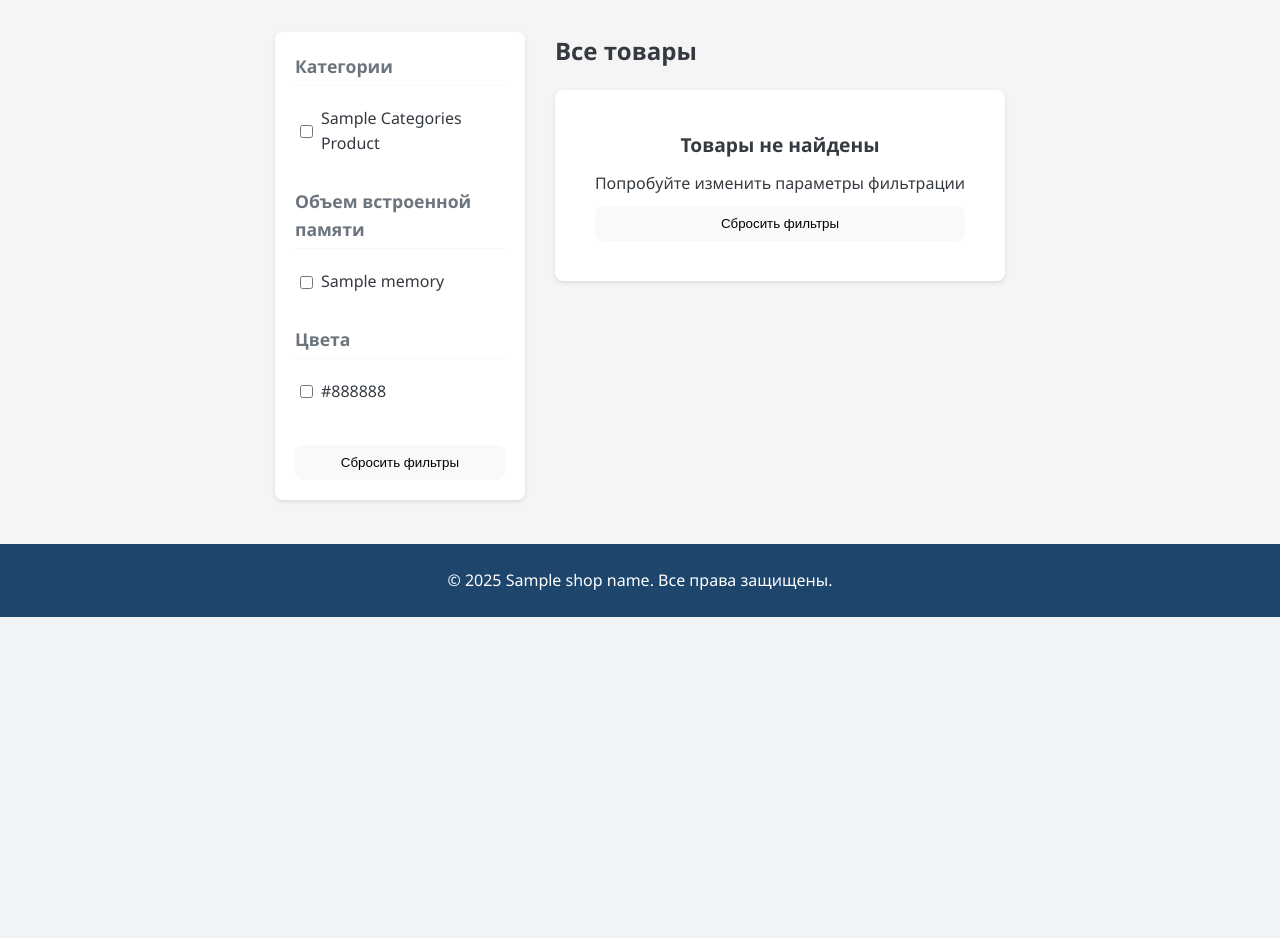
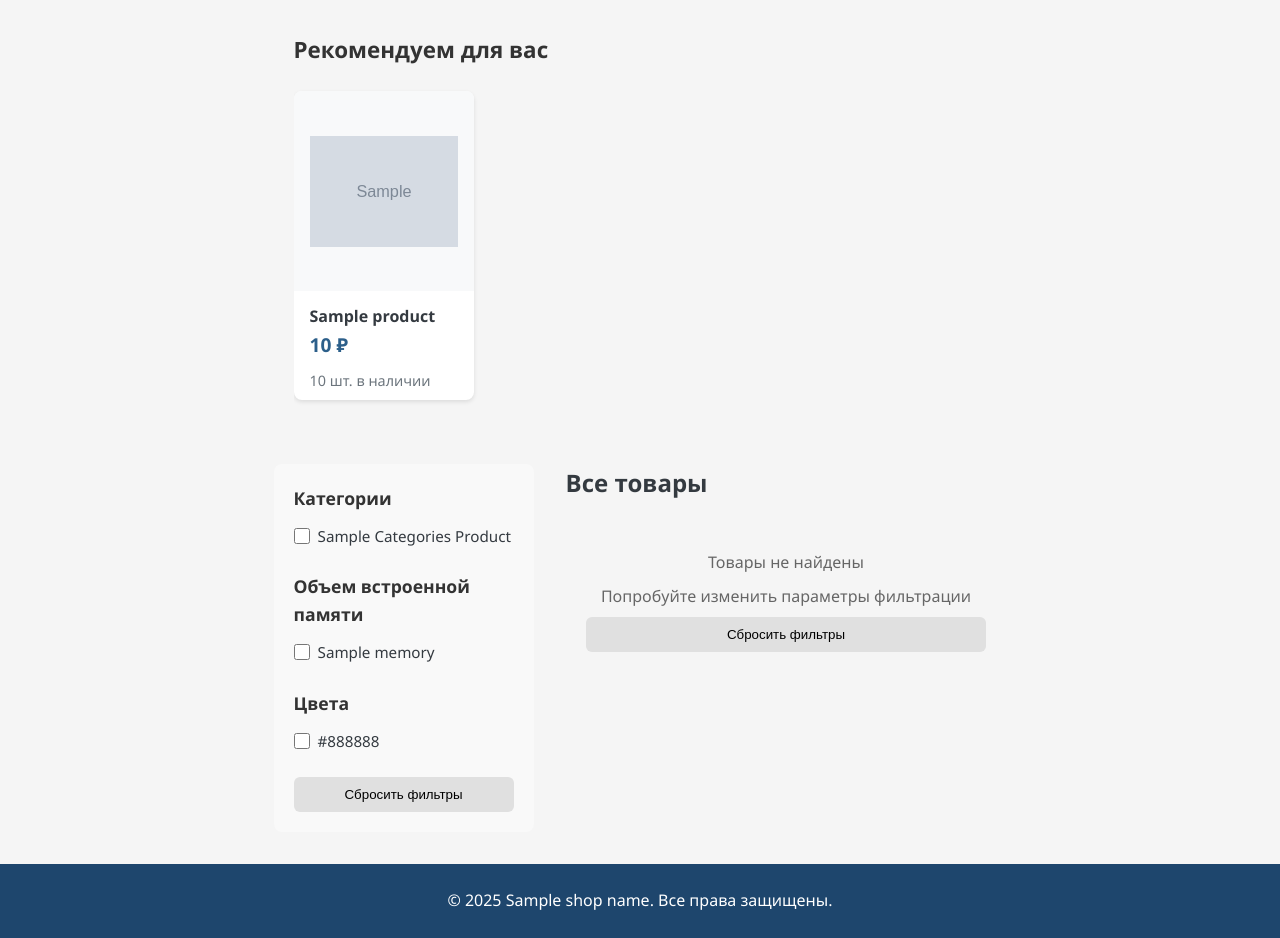
Before and after one commit to silkinatatiana/ecommerceFastAPI, a FastAPI app: template app/templates/index.html in a window 1280 px wide. Shown: the part 202-1140 px from the top of the page. Before the commit the page ends 819 px from the top, so only its background shows below. Run offline with FastAPI, Linux system fonts and the light colour scheme; the template is opened without the code that fills it: most values are stand-ins (such as "Sample title", 1, 10 or a date in 2020); grey boxes marked "Sample" are stand-in pictures; parts of the project's set-up code (start-up, migrations or seed data) failed here and were passed over.

Commit message:
Featured products have been added to the home page.

```diff
--- a/app/functions/main_func.py
+++ b/app/functions/main_func.py
@@ -8,6 +8,7 @@ from sqlalchemy.ext.asyncio import AsyncSession
 from jose import jwt
 
 from app.routers import products
+from database.crud.products import get_product
 from database.db_depends import get_db
 from config import Config
 from general_functions.cart_func import get_in_cart_product_ids
@@ -230,6 +231,8 @@ async def build_full_page_context(
     built_in_memory: Optional[str],
     is_favorite: bool
 ) -> Dict[str, Any]:
+    recommend_products = await get_product(db=db, product_ids=recommend_product_ids)
+
     categories_data = await fetch_categories()
     categories_products = {}
 
@@ -275,8 +278,6 @@ async def build_full_page_context(
             "per_page": 3,
         }
 
-
-
     filters = await get_filters(db)
 
     all_colors = await get_filtered_values(
@@ -294,6 +295,7 @@ async def build_full_page_context(
         "request": request,
         "shop_name": Config.shop_name,
         "descr": Config.descr,
+        "recommend_products": recommend_products,
         "categories": list(categories_products.keys()),
         "colors": all_colors,
         "selected_colors": selected_colors_list,
--- a/app/main.py
+++ b/app/main.py
@@ -169,7 +169,7 @@ async def log_requests(request: Request, call_next):
 
 
 @app.get('/', response_class=HTMLResponse)
-async def get_main_page( # TODO получать id рекомендованных товаров и возвращать в шаблон сами товары (не айди)
+async def get_main_page(
     request: Request,
     db: Annotated[AsyncSession, Depends(get_db)],
     token: Optional[str] = Cookie(None, alias='token'),
@@ -182,7 +182,6 @@ async def get_main_page( # TODO получать id рекомендованны
     user_data = await auth_user(token, db)
     selected_category_ids = parse_int_list(category_id)
     recommend_product_ids = await get_recommend_product_ids(db=db, user_id=user_data["user_id"])
-
 
     if partial:
         response = await handle_partial_request(
--- a/app/static/styles/main.css
+++ b/app/static/styles/main.css
@@ -1,35 +1,40 @@
 .main-content-wrapper {
     display: flex;
-    gap: 30px;
-    min-height: 60vh;
+    flex-direction: column;
+    gap: 32px;
+    padding: 0 20px;
+    max-width: 1600px;
+    margin: 0 auto;
+}
+
+.main-grid {
+    display: flex;
+    gap: 32px;
 }
 
 .filters-sidebar {
-    width: 250px;
-    flex-shrink: 0;
-    background: white;
+    flex: 0 0 260px;
+    background: #f9f9f9;
     padding: 20px;
-    border-radius: var(--border-radius);
-    box-shadow: var(--box-shadow);
+    border-radius: 8px;
     height: fit-content;
     position: sticky;
     top: 20px;
 }
 
 .content-area {
-    flex-grow: 1;
+    flex: 1;
+    min-width: 0;
 }
 
 .filter-block {
-    margin-bottom: 25px;
+    margin-bottom: 24px;
 }
 
 .filter-block h3 {
+    margin-bottom: 12px;
     font-size: 1.1rem;
-    margin-bottom: 15px;
-    color: var(--secondary-color);
-    padding-bottom: 5px;
-    border-bottom: 1px solid var(--light-gray);
+    color: #333;
 }
 
 .filter-options {
@@ -41,170 +46,111 @@
 .filter-checkbox {
     display: flex;
     align-items: center;
-    gap: 8px;
     cursor: pointer;
-    padding: 5px;
-    border-radius: 4px;
-    transition: var(--transition);
+    font-size: 0.95rem;
 }
 
-.filter-checkbox:hover {
-    background-color: var(--light-gray);
-}
-
-.filter-checkbox input {
-    cursor: pointer;
-}
-
-.filter-checkbox input:checked + span {
-    font-weight: bold;
-    color: #2c5f8a;
+.filter-checkbox input[type="checkbox"] {
+    margin-right: 8px;
+    width: 16px;
+    height: 16px;
 }
 
 .reset-filters {
     width: 100%;
     padding: 10px;
-    background-color: var(--light-gray);
+    background: #e0e0e0;
     border: none;
-    border-radius: var(--border-radius);
+    border-radius: 6px;
+    font-weight: 500;
     cursor: pointer;
-    transition: var(--transition);
-    margin-top: 10px;
+    transition: background 0.2s;
 }
 
 .reset-filters:hover {
-    background-color: #ddd;
+    background: #d0d0d0;
 }
 
 .products-grid {
     display: grid;
     grid-template-columns: repeat(3, 1fr);
-    gap: 25px;
-    margin-bottom: 20px;
-}
-
-.product-content {
-    display: flex;
-    flex-direction: column;
-    flex-grow: 1;
-    padding-bottom: 10px;
-}
-
-.product-price {
-    color: #2c5f8a;
-    font-weight: bold;
-    margin: 1rem 0;
-    font-size: 1.1rem;
-}
-
-.product-stock {
-    margin-bottom: 1.2rem;
-    font-size: 0.9rem;
-    color: #4CAF50;
-}
-
-.product-stock.out-of-stock {
-    color: var(--error-color);
-}
-
-.btn-cart.add {
-    color: #6c757d;
-}
-
-.btn-cart.remove {
-    color: #2c3e50;
+    gap: 20px;
 }
 
 .category-actions {
-    display: flex;
-    gap: 12px;
-    justify-content: center;
-    margin-top: 20px;
+    margin-top: 16px;
 }
 
 .view-all-btn {
-    background-color: #f1f3f4;
-    color: var(--text-color);
-    padding: 10px 20px;
+    padding: 8px 16px;
+    background: #007bff;
+    color: white;
     border: none;
-    border-radius: 8px;
+    border-radius: 6px;
     cursor: pointer;
-    font-weight: 500;
-    font-size: 1rem;
-    transition: all 0.3s ease;
-    display: inline-flex;
-    align-items: center;
-    justify-content: center;
-    text-decoration: none;
+    font-size: 0.95rem;
 }
 
 .view-all-btn:hover {
-    background-color: #e0e0e0;
-    color: var(--text-color);
-    transform: translateY(-1px);
+    background: #0056b3;
 }
 
-.view-all-btn:active {
-    transform: translateY(0);
+.view-all-btn:disabled {
+    background: #ccc;
+    cursor: not-allowed;
 }
 
 .no-products-found {
     text-align: center;
-    padding: 40px;
-    background: white;
-    border-radius: var(--border-radius);
-    box-shadow: var(--box-shadow);
-    margin-top: 20px;
+    padding: 40px 20px;
+    color: #666;
 }
 
-.no-products-found p:first-child {
-    font-size: 1.2rem;
-    font-weight: bold;
-    margin-bottom: 10px;
-    color: var(--dark-color);
+.no-products-found p {
+    margin: 8px 0;
 }
 
-.no-products-found p:last-child {
-    margin-bottom: 20px;
-    color: var(--secondary-color);
+.no-favorites-message {
+    color: #666;
+    margin-top: 10px;
+    font-style: italic;
+    font-size: 0.9rem;
 }
 
-@keyframes fadeIn {
-    from { opacity: 0; transform: translateY(10px); }
-    to { opacity: 1; transform: translateY(0); }
+.recommended-section {
+    padding: 0 20px;
 }
 
-@media (max-width: 1024px) {
-    .products-grid {
-        grid-template-columns: repeat(2, 1fr);
-    }
+.recommended-title {
+    font-size: 1.4rem;
+    margin-bottom: 16px;
+    color: #333;
 }
 
-@media (max-width: 768px) {
-    .main-content-wrapper {
-        flex-direction: column;
+.recommended-slider {
+    display: flex;
+    overflow-x: auto;
+    -webkit-overflow-scrolling: touch;
+    gap: 12px;
+    padding: 8px 0 16px;
+    scrollbar-width: thin;
+    scrollbar-color: #ccc transparent;
 }
 
-    .filters-sidebar {
-        width: 100%;
-        position: static;
-        margin-bottom: 20px;
+.recommended-slider::-webkit-scrollbar {
+    height: 5px;
 }
 
-    .products-grid {
-        grid-template-columns: 1fr;
-        gap: 15px;
+.recommended-slider::-webkit-scrollbar-track {
+    background: transparent;
 }
 
-    .category-actions {
-        flex-direction: column;
-        align-items: center;
-    }
+.recommended-slider::-webkit-scrollbar-thumb {
+    background-color: #ccc;
+    border-radius: 3px;
 }
 
-@media (max-width: 480px) {
-    .view-all-btn {
-        padding: 8px 16px;
-        font-size: 13px;
+.recommended-item {
+    flex: 0 0 auto;
+    width: 180px;
 }
-}
--- a/app/templates/index.html
+++ b/app/templates/index.html
@@ -6,10 +6,23 @@
 <link rel="stylesheet" href="{{ url_for('static', path='/styles/main.css') }}?v=1.0">
 <link rel="stylesheet" href="{{ url_for('static', path='/styles/product/product_card.css') }}?v=1.0">
 {% endblock %}
-<!--&#45;&#45; добавить протистываемый горизонтальный блок с рекомендованными товарами-->
 
 {% block content %}
 <div class="main-content-wrapper">
+    {% if recommend_products and recommend_products|length > 0 %}
+    <div class="recommended-section">
+        <h2 class="recommended-title">Рекомендуем для вас</h2>
+        <div class="recommended-slider">
+            {% for product in recommend_products %}
+                <div class="recommended-item">
+                    {% include 'products/product_card.html' %}
+                </div>
+            {% endfor %}
+        </div>
+    </div>
+    {% endif %}
+
+    <div class="main-grid">
         <div class="filters-sidebar">
             <div class="filter-block">
                 <h3>Категории</h3>
@@ -39,7 +52,7 @@
                     <span>Избранное</span>
                 </label>
                 {% if is_favorite and not has_products %}
-            <div class="no-favorites-message" style="color: #666; margin-top: 10px; font-style: italic;">
+                <div class="no-favorites-message">
                     В избранном пока нет товаров
                 </div>
                 {% endif %}
@@ -91,39 +104,22 @@
                 </div>
             {% elif categories_products and has_products %}
                 {% for category_name, category_data in categories_products.items() %}
-                <div class="category" data-category-id="{{ category_data.id }}"
-                     data-current-page="{{ category_data.current_page }}">
-
+                    <div class="category" data-category-id="{{ category_data.id }}" data-current-page="{{ category_data.current_page }}">
                         {% if not current_categories or current_categories|length > 1 %}
                             <h3>{{ category_name | title }}</h3>
                         {% endif %}
-
-                    <div class="products-grid" style="display: grid; grid-template-columns: repeat(3, 1fr); gap: 20px;">
+                        <div class="products-grid">
                             {% for product in category_data.products %}
                                 {% include 'products/product_card.html' %}
                             {% endfor %}
                         </div>
-
                         <div class="category-actions">
-                        {% set pagination = category_data.pagination %}
-                        {% set has_next = pagination.has_next %}
-                        {% set has_prev = pagination.has_prev %}
-                        {% set current_page = category_data.current_page %}
-
                             {% if category_data.has_more %}
-                            <button
-                                  onclick="loadMoreProducts({{ category_data.id }}, this)"
-                                  class="view-all-btn collapse-btn"
-                                  data-category-id="{{ category_data.id }}"
-                                  data-current-page="{{ category_data.current_page }}"
-                                  {% if not category_data.has_more %}disabled{% endif %}>
+                                <button onclick="loadMoreProducts({{ category_data.id }}, this)" class="view-all-btn collapse-btn" data-category-id="{{ category_data.id }}" data-current-page="{{ category_data.current_page }}" {% if not category_data.has_more %}disabled{% endif %}>
                                     Показать еще
                                 </button>
                             {% elif category_data.current_page > 1 %}
-                            <button
-                                onclick="collapseProducts('{{ category_data.id }}', this)"
-                                class="view-all-btn collapse-btn"
-                                data-category-id="{{ category_data.id }}">
+                                <button onclick="collapseProducts('{{ category_data.id }}', this)" class="view-all-btn collapse-btn" data-category-id="{{ category_data.id }}">
                                     Свернуть
                                 </button>
                             {% endif %}
@@ -139,6 +135,7 @@
             {% endif %}
         </div>
     </div>
+</div>
 {% endblock %}
 
 {% block scripts %}
--- a/general_functions/product_func.py
+++ b/general_functions/product_func.py
@@ -1,4 +1,3 @@
-from asyncio import sleep
 from typing import List
 
 from fastapi import Depends
```
Lines whose indentation alone changed are shown as unchanged.
